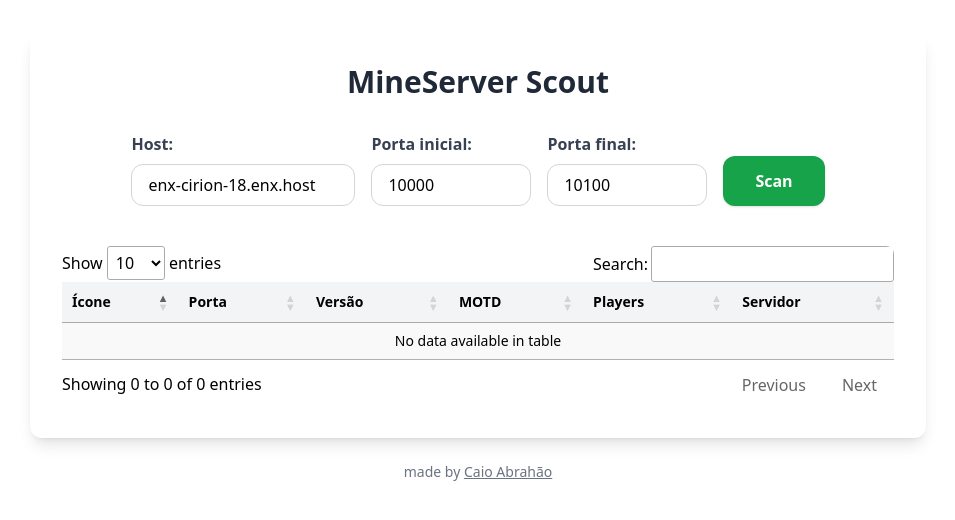
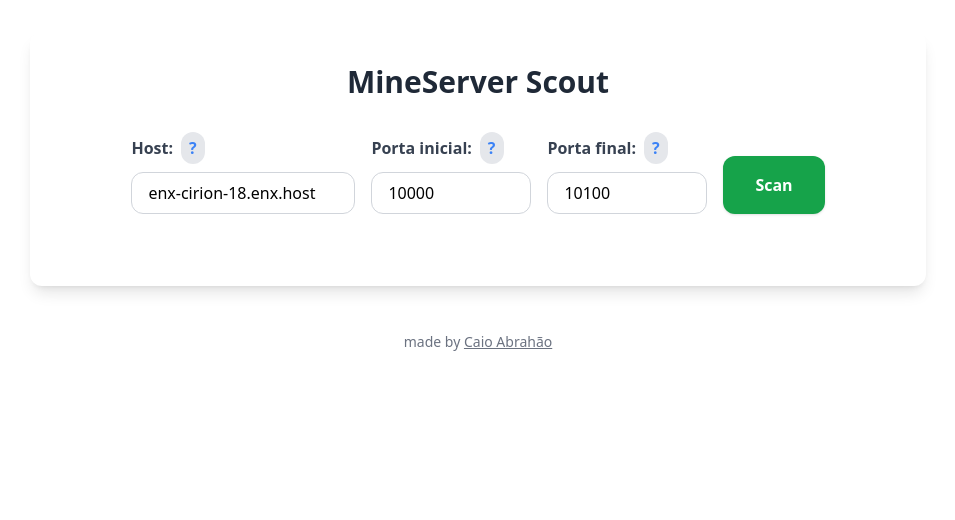
Before and after one commit to caioabrahao/MineServer-Scout, a Flask app: page / in a window 1280 px wide. Shown: the top 520 px of the page, without its empty margins (162-1117 px from the left). Run offline with Flask 3, Linux system fonts and the light colour scheme; some libraries are stand-ins or nearby versions.

Commit message:
feat: Add multiple favicon images and enhance UI with tooltips for input labels

```diff
--- a/templates/index.html
+++ b/templates/index.html
@@ -7,6 +7,7 @@
     <script src="https://cdn.tailwindcss.com"></script>
     <link rel="stylesheet" href="/static/style.css">
     <link rel="stylesheet" href="https://cdn.datatables.net/1.13.6/css/jquery.dataTables.min.css">
+    <link rel="icon" type="image/png" href="/static/favicon2.png">
 </head>
 <body>
 <div class="max-w-4xl mx-auto bg-white p-2 sm:p-8 rounded-xl shadow-lg mt-2 sm:mt-8">
@@ -14,17 +15,26 @@
 
     <form class="flex flex-col sm:flex-row flex-wrap gap-4 justify-center mb-4 sm:mb-6" onsubmit="startScan(); return false;">
         <div class="flex flex-col w-full sm:w-auto">
-            <label for="host" class="mb-2 font-semibold text-gray-700 text-lg sm:text-base">Host:</label>
+            <label for="host" class="mb-2 font-semibold text-gray-700 text-lg sm:text-base flex items-center gap-1">
+                Host:
+                <span class="ml-1 bg-gray-200 rounded-full px-2 py-1 cursor-pointer text-blue-500 hover:text-blue-700" title="Digite o endereço do servidor (ex: enx-cirion-18.enx.host ou um IP)">?</span>
+            </label>
             <input type="text" id="host" value="enx-cirion-18.enx.host" autocomplete="off"
                 class="px-4 py-4 sm:py-2 rounded-xl border border-gray-300 w-full sm:w-56 text-lg sm:text-base focus:outline-none focus:ring-2 focus:ring-blue-400 transition-all duration-200">
         </div>
         <div class="flex flex-col w-full sm:w-auto">
-            <label for="start_port" class="mb-2 font-semibold text-gray-700 text-lg sm:text-base">Porta inicial:</label>
+            <label for="start_port" class="mb-2 font-semibold text-gray-700 text-lg sm:text-base flex items-center gap-1">
+                Porta inicial:
+                <span class="ml-1 bg-gray-200 rounded-full px-2 py-1 cursor-pointer text-blue-500 hover:text-blue-700" title="Digite o número da porta inicial para o scan (ex: 10000)">?</span>
+            </label>
             <input type="number" id="start_port" value="10000" autocomplete="off"
                 class="px-4 py-4 sm:py-2 rounded-xl border border-gray-300 w-full sm:w-40 text-lg sm:text-base focus:outline-none focus:ring-2 focus:ring-blue-400 transition-all duration-200">
         </div>
         <div class="flex flex-col w-full sm:w-auto">
-            <label for="end_port" class="mb-2 font-semibold text-gray-700 text-lg sm:text-base">Porta final:</label>
+            <label for="end_port" class="mb-2 font-semibold text-gray-700 text-lg sm:text-base flex items-center gap-1">
+                Porta final:
+                <span class="ml-1 bg-gray-200 rounded-full px-2 py-1 cursor-pointer text-blue-500 hover:text-blue-700" title="Digite o número da porta final para o scan (ex: 10100)">?</span>
+            </label>
             <input type="number" id="end_port" value="10100" autocomplete="off"
                 class="px-4 py-4 sm:py-2 rounded-xl border border-gray-300 w-full sm:w-40 text-lg sm:text-base focus:outline-none focus:ring-2 focus:ring-blue-400 transition-all duration-200">
         </div>
@@ -41,7 +51,7 @@
         <div id="progress_text" class="text-sm text-gray-600 mt-1 text-center">0%</div>
     </div>
 
-    <div class="overflow-x-auto rounded-lg">
+    <div id="results_wrapper" class="overflow-x-auto rounded-lg" style="display: none;">
         <table id="results" class="display min-w-[700px] w-full text-base sm:text-sm text-left">
             <thead class="bg-gray-100">
                 <tr>
@@ -56,13 +66,17 @@
             <tbody></tbody>
         </table>
     </div>
+
+<!-- Copied notification -->
+<div id="copied-notification" class="fixed left-1/2 top-6 z-50 px-4 py-2 rounded bg-green-600 text-white text-sm shadow-lg opacity-0 pointer-events-none transition-opacity duration-300" style="transform: translateX(-50%);">
+    Copiado para a área de transferência!
+</div>
 </div>
 
 <!-- Footer credit -->
-<footer class="max-w-4xl mx-auto mt-4 sm:mt-6 text-center text-gray-500 text-sm">
-    <span>made by </span>
-    <a href="https://github.com/caioabrahao" target="_blank" rel="noopener noreferrer" class="underline hover:text-gray-700">Caio Abrahão</a>
-
+<footer class="max-w-4xl mx-auto mt-4 sm:mt-6 text-center text-gray-500 text-sm h-16 flex justify-center items-center">
+    <p><span>made by </span>
+    <a href="https://github.com/caioabrahao" target="_blank" rel="noopener noreferrer" class="underline hover:text-gray-700">Caio Abrahão</a></p>
 </footer>
 
 <script src="https://code.jquery.com/jquery-3.7.1.min.js"></script>
@@ -94,6 +108,9 @@ function startScan(){
     // Clear previous results and reset counters
     table.clear().draw();
     foundServers = 0;
+
+    // Show the results table
+    $("#results_wrapper").show();
 
     let host = $("#host").val();
     let start_port = $("#start_port").val();
@@ -279,7 +296,16 @@ function copyToClipboard(elementId) {
     copyText.select();
     copyText.setSelectionRange(0, 99999);
     document.execCommand("copy");
-    alert(`Copiado: ${copyText.value}`);
+
+    // Show subtle notification
+    const notif = document.getElementById('copied-notification');
+    notif.style.opacity = '1';
+    notif.style.pointerEvents = 'auto';
+    clearTimeout(window._copiedTimeout);
+    window._copiedTimeout = setTimeout(() => {
+        notif.style.opacity = '0';
+        notif.style.pointerEvents = 'none';
+    }, 1200);
 }
 </script>
 </body>
```
Also changed, not shown: static/favicon.png (added), static/favicon2.png (added), static/favicon3.png (added).
